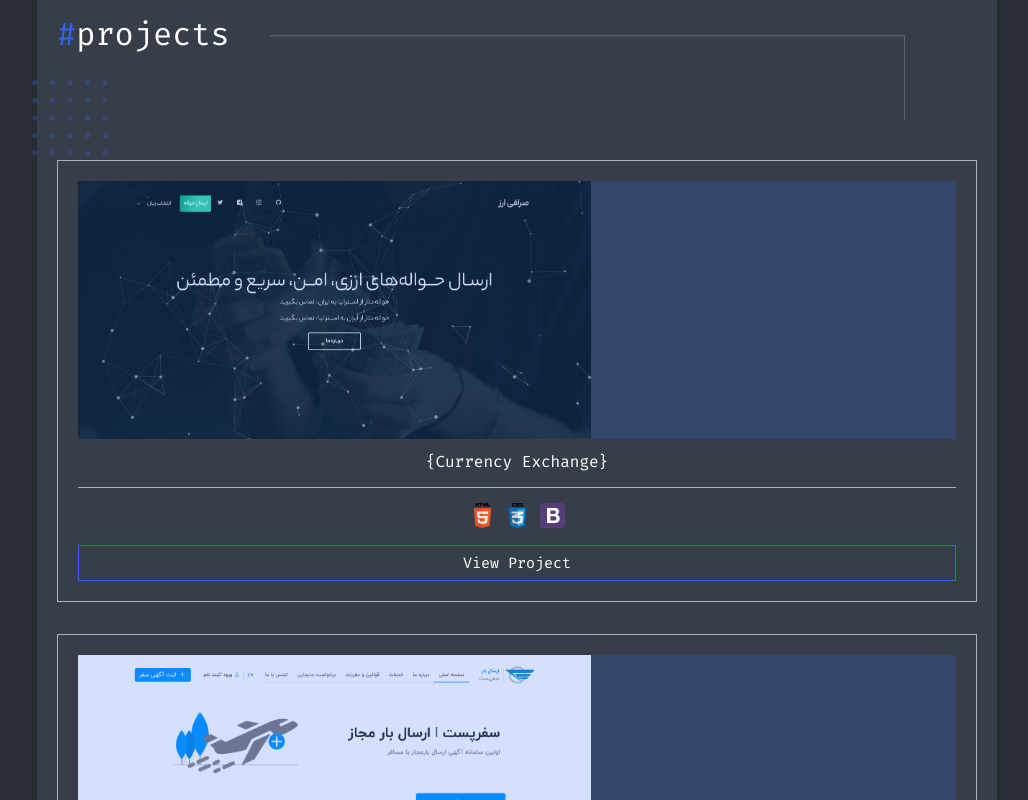
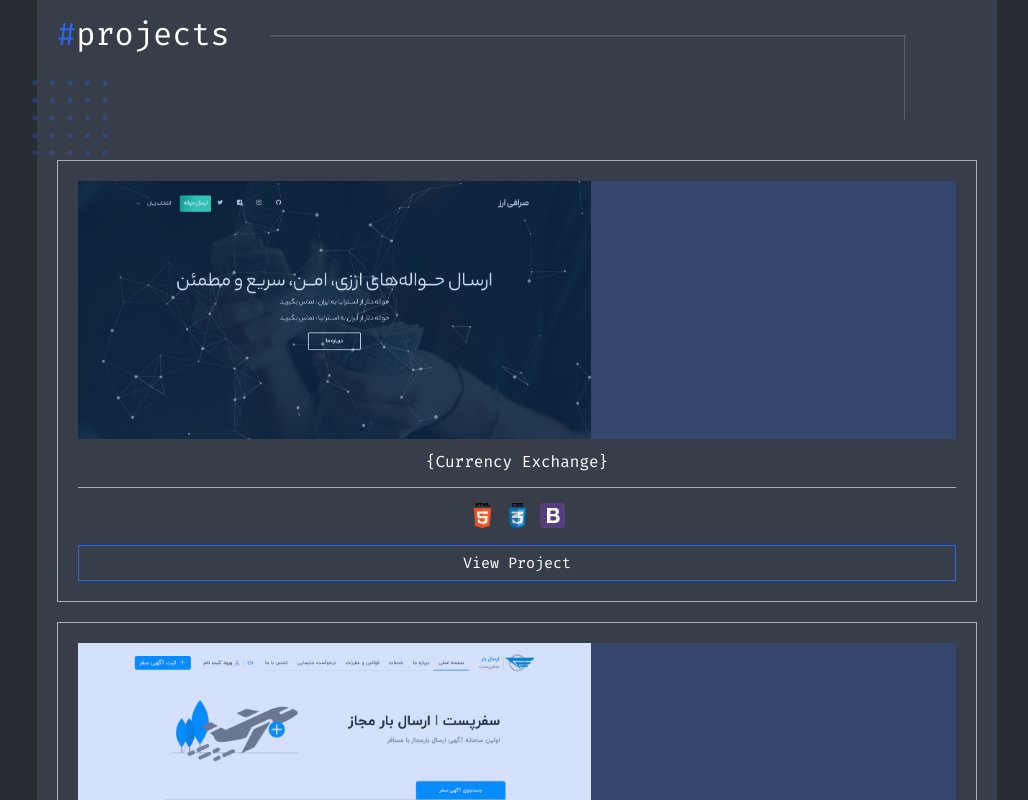
Before and after one commit to matinkaviani/matinkaviani, a Next.js app: page / in a window 1280 px wide. Shown: the part 1060-1860 px from the top of the page, without its empty margins (123-1151 px from the left). Built offline with nearby package versions, Linux system fonts and the light colour scheme.

Commit message:
change projects cards gap

```diff
--- /dev/null
+++ b/liara.json
@@ -0,0 +1,3 @@
+{
+    "app": "matinkaviani"
+}
--- a/styles/projects/Projects.module.css
+++ b/styles/projects/Projects.module.css
@@ -5,7 +5,7 @@
 .projectsContainer {
     display: flex;
     justify-content: space-between;
-    gap: 2rem;
+    gap: 1.25rem;
     position: relative;
 }
 
```
Also changed, not shown: 1 other file (tests, documents, lock files or other folders).
